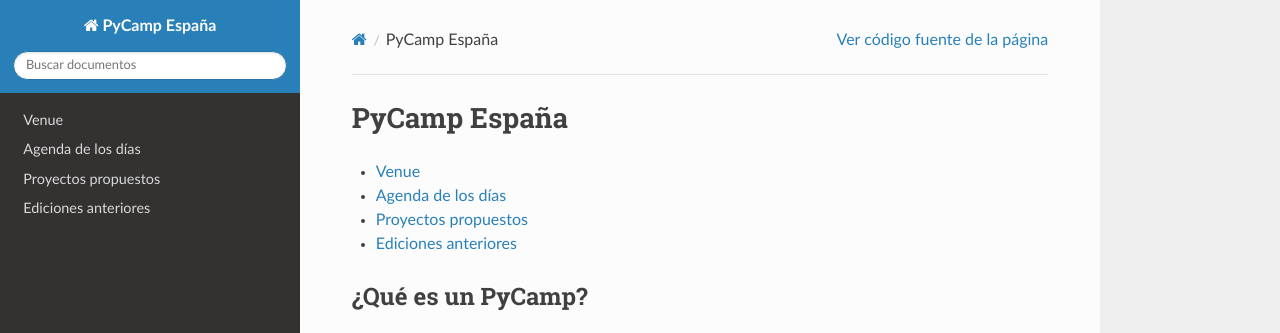
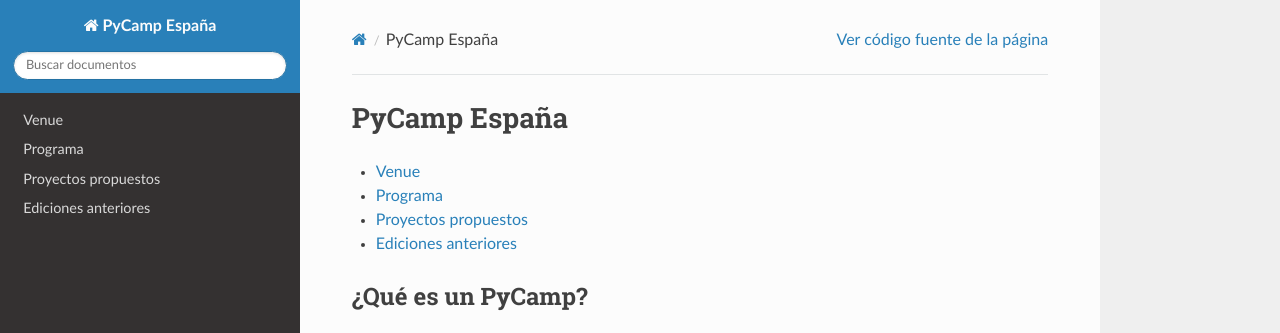
Before and after one commit to humitos/pycampes, a Sphinx documentation site: the page built from docs/index.rst, in a window 1280 px wide and 900 px high. Shown: the top 333 px of the window. Built offline with Sphinx 7.4.7 and the Read the Docs theme 2.0.0, drawn with Linux system fonts in a browser that asks for light colours; comment, search, counter and statistics services are not loaded.

Commit message:
agenda -> programa

```diff
--- a/docs/index.rst
+++ b/docs/index.rst
@@ -5,7 +5,7 @@
    :maxdepth: 1
 
    venue
-   agenda
+   programa
    proyectos
    ediciones-anteriores
 
--- a/docs/agenda.rst
+++ b/docs/programa.rst
@@ -1,5 +1,5 @@
-Agenda de los días
-==================
+Programa
+========
 
 Los días tendrán una estructura genérica basada en los horarios de desayuno, almuerzo, y cena. Quedando el resto del día a cargo de cada participante para sumarse a la actividad que desee realizar:
 
```
